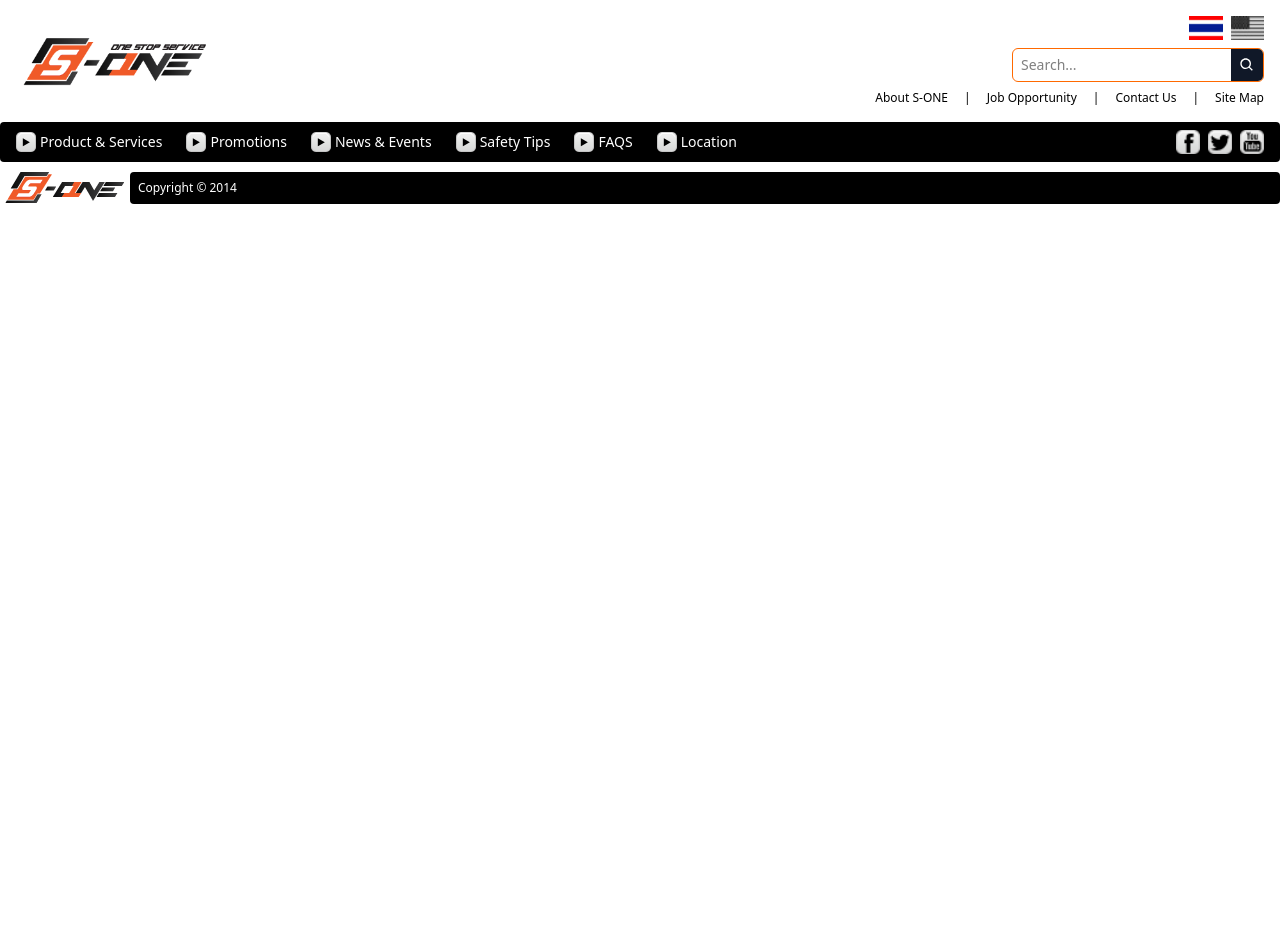
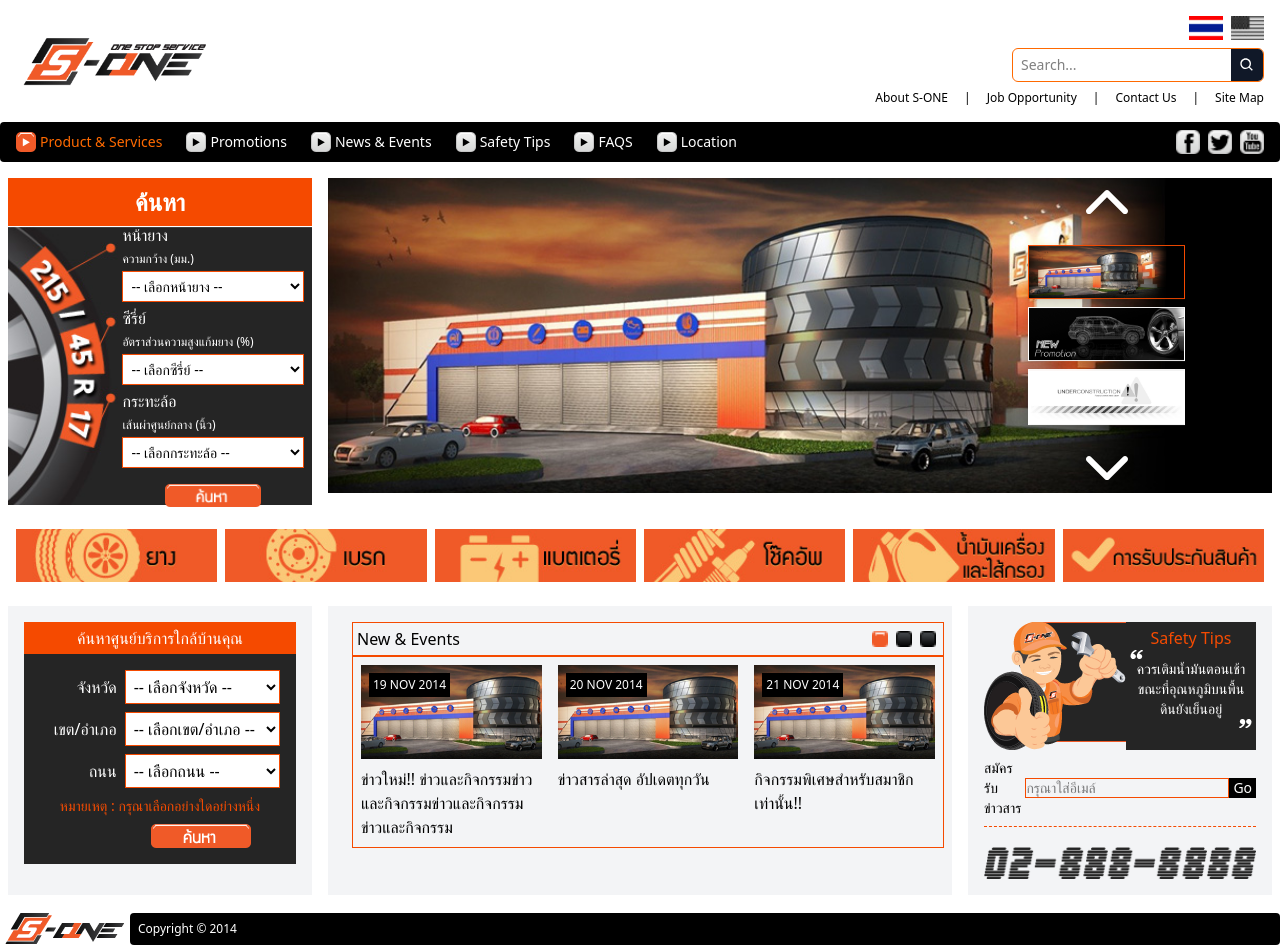
Before and after one commit to Hanarenz/SOne-React-Clone, a React (Vite) app: page / in a window 1280 px wide. Before the commit the page ends 800 px from the top, so only its background shows below. Built offline with nearby package versions, Linux system fonts and the light colour scheme.

Commit message:
Configure React app for deployment to GitHub Pages

```diff
--- a/package.json
+++ b/package.json
@@ -2,7 +2,7 @@
   "name": "s-one_react",
   "private": true,
   "version": "0.0.0",
-  "homepage": "https://Hanarenz.github.io/SOne-React-Clone/product",
+  "homepage": "https://Hanarenz.github.io/SOne-React-Clone",
   "type": "module",
   "scripts": {
     "predeploy": "npm run build",
--- a/src/App.jsx
+++ b/src/App.jsx
@@ -18,7 +18,7 @@ export default function App() {
       <Router>
         <Header />
         <Routes>
-          <Route path="/product" element={<ProductServices />} />
+          <Route path="/" element={<ProductServices />} />
           <Route path="/promotions" element={<Promotions />} />
           <Route path="/news" element={<NewsEvents />} />
           <Route path="/safety-tips" element={<SafetyTips />} />
--- a/src/components/Header/Header.jsx
+++ b/src/components/Header/Header.jsx
@@ -24,7 +24,7 @@ export default function Header() {
     { name: "youtube", default: btyoutube, hover: btyoutube1 },
   ];
   const menuItems = [
-    { name: "Product & Services", path: "/product" },
+    { name: "Product & Services", path: "/" },
     { name: "Promotions", path: "/promotions" },
     { name: "News & Events", path: "/news" },
     { name: "Safety Tips", path: "/safety-tips" },
--- a/vite.config.js
+++ b/vite.config.js
@@ -5,7 +5,7 @@ import tailwindcss from "@tailwindcss/vite";
 // https://vite.dev/config/
 export default defineConfig({
   plugins: [react(), tailwindcss()],
-  base:"/SOne-React-Clone/",
+  base:"./",
   build: {
     outDir: "build",
   },
```
